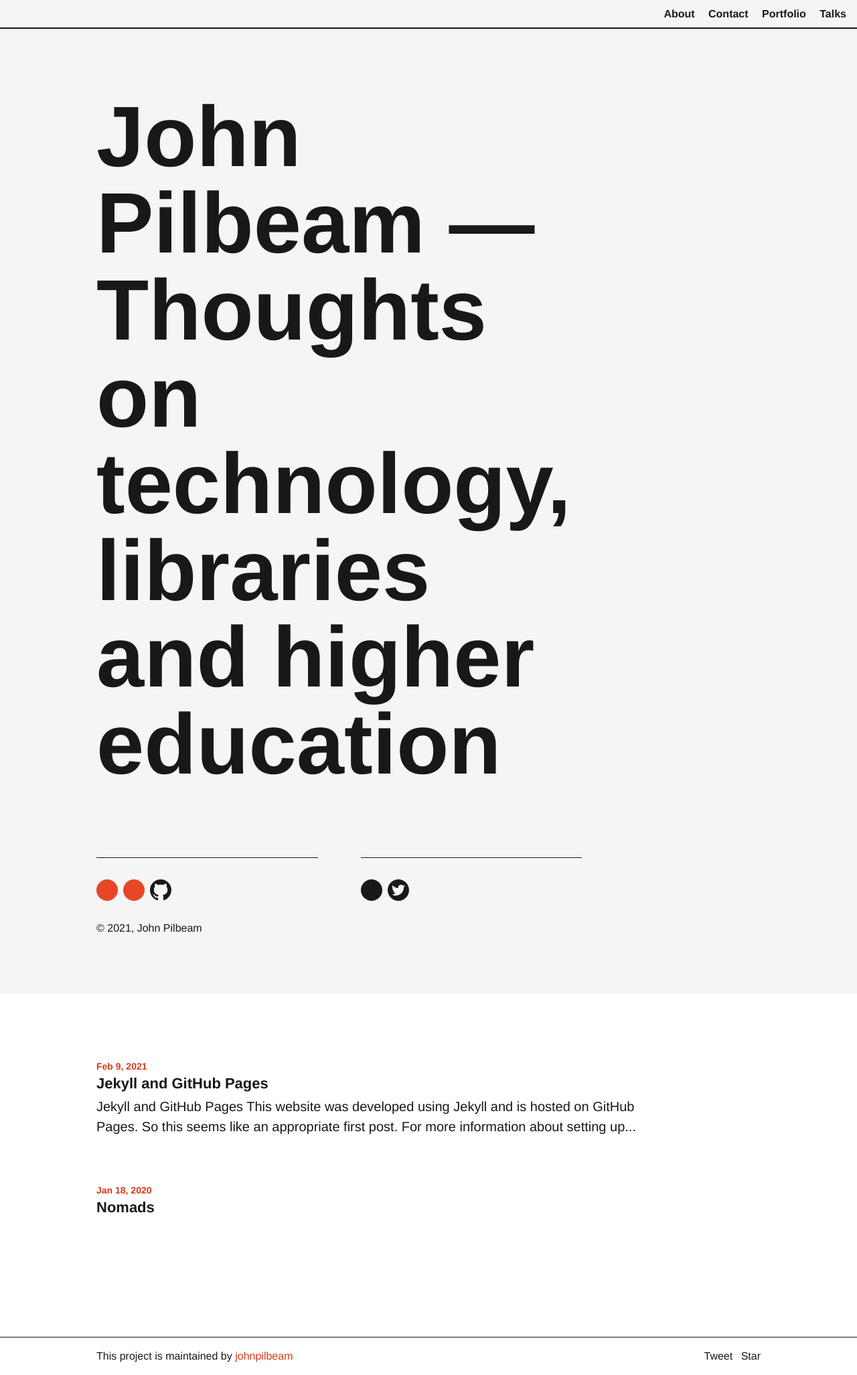
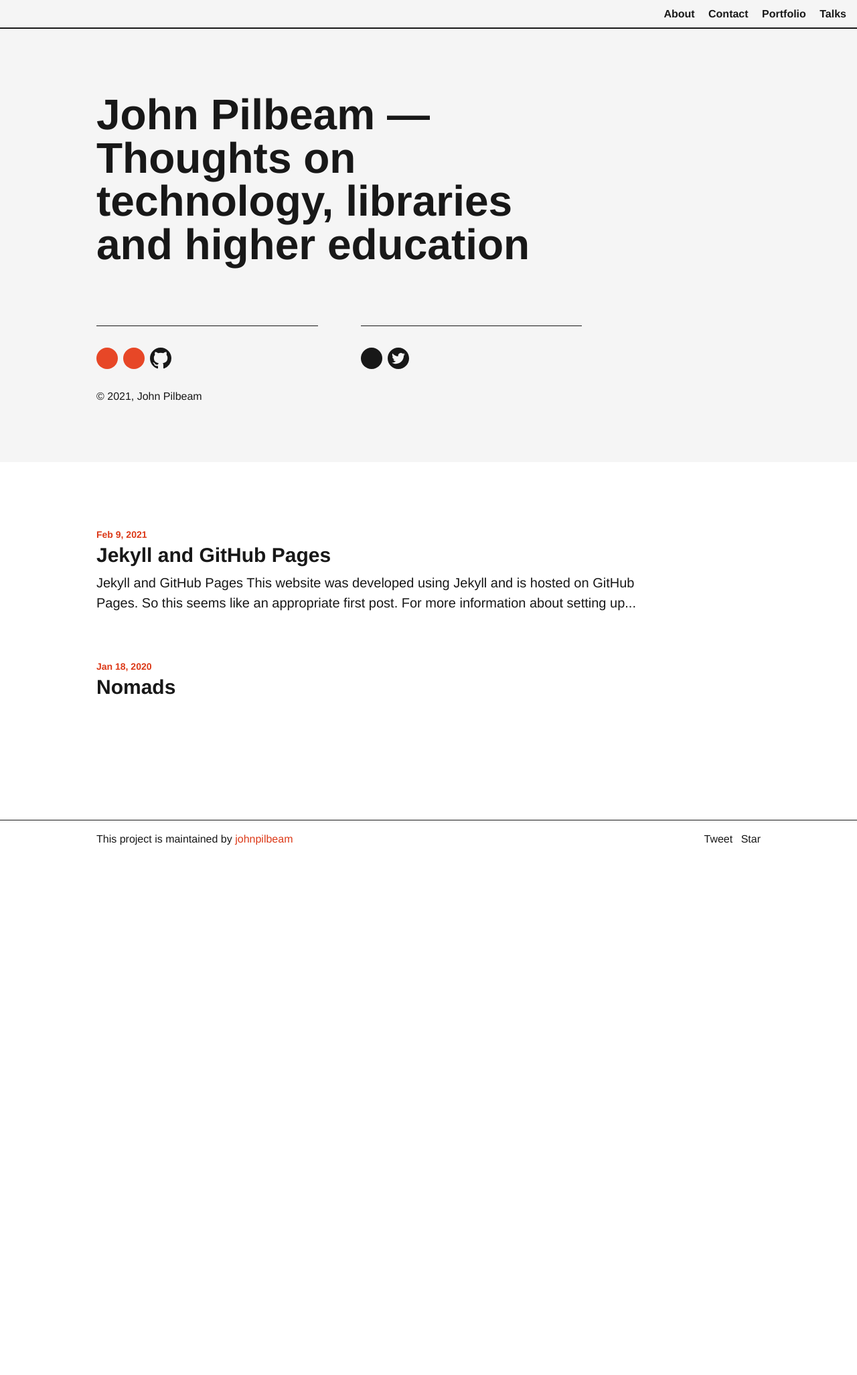
Before and after one commit to johnpilbeam/johnpilbeam.com, a Jekyll site: the page built from index.markdown, in a window 1280 px wide. Shown: the whole page at 67% size. Built offline with Jekyll 4.4.1, drawn with Linux system fonts in a browser that asks for light colours; comment, search, counter and statistics services are not loaded; after the commit the page ends 1281 px from its top, so only the background shows below that.

Commit message:
Update _variables.scss

```diff
--- a/_sass/_variables.scss
+++ b/_sass/_variables.scss
@@ -6,11 +6,11 @@ $prose-font-size: 20px;
 
 
 // Type scale
-$h0-mobile: 64px;
-$h0-desktop: 128px;
+$h0-mobile: 32px;
+$h0-desktop: 64px;
 
-$h1-size: 22px !default;
-$h2-size: 20px !default;
+$h1-size: 30px !default;
+$h2-size: 22px !default;
 $h3-size: 18px !default;
 $h4-size: 16px !default;
 $h5-size: 14px !default;
```
